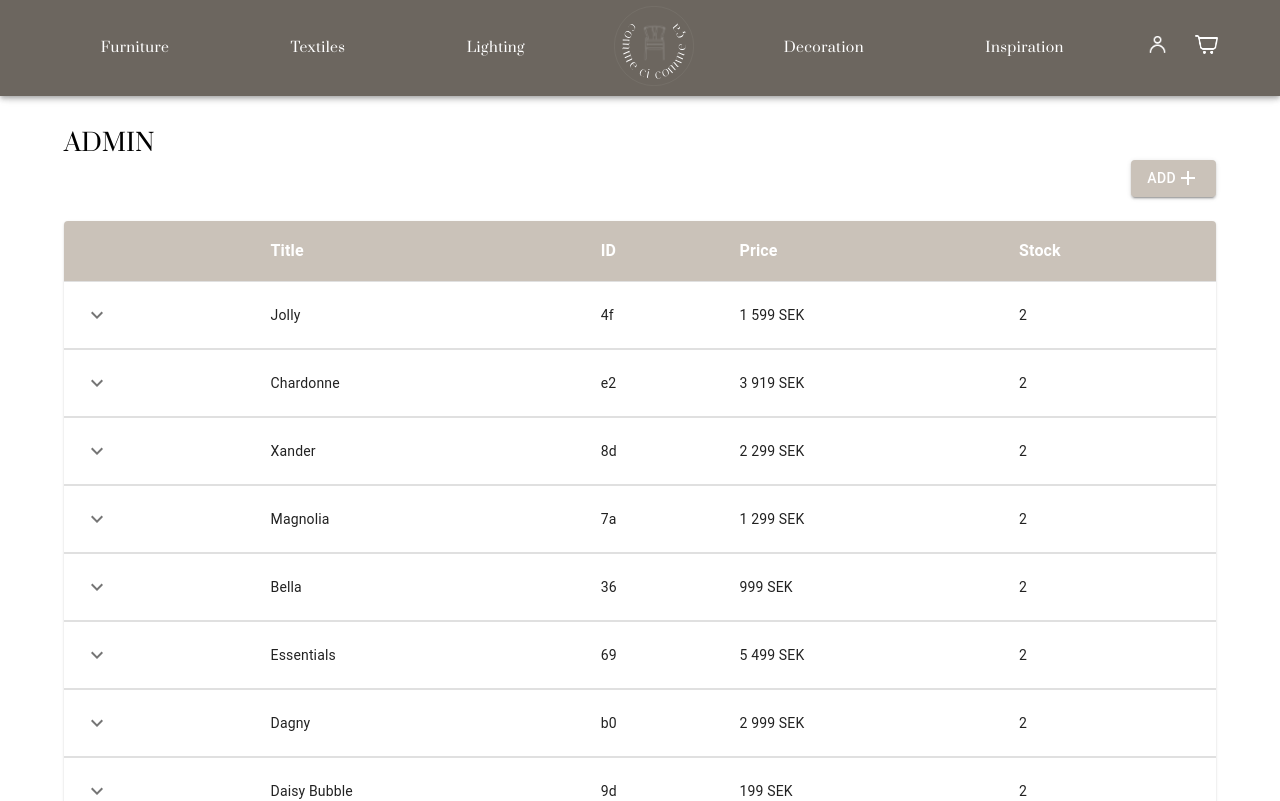
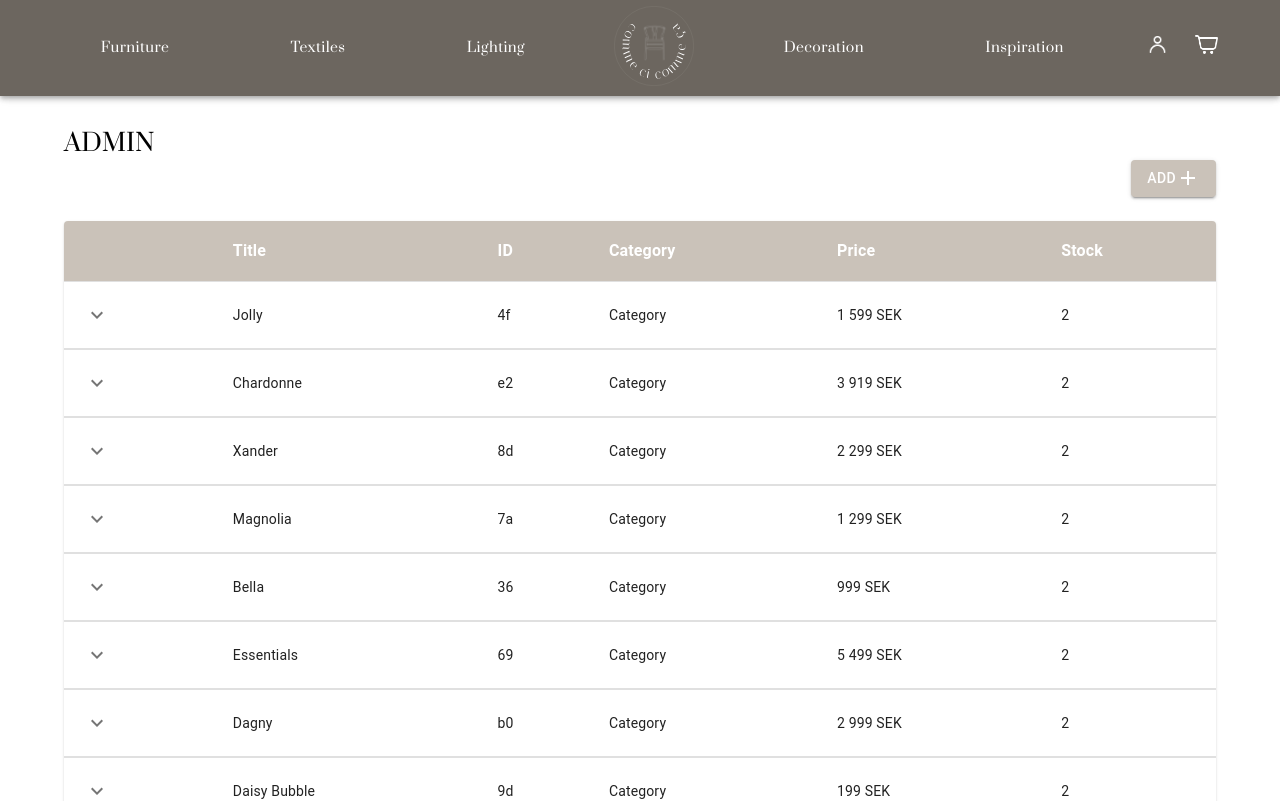
Before and after one commit to millie-wy/slutprojekt-webbshop, a React (Create React App) app in the folder client/: page /admin in a window 1280 px wide. Shown: the top 801 px of the page. Built offline with nearby package versions, Linux system fonts and the light colour scheme; a web font is replaced by a local one.

Commit message:
added mocked category to admin page

```diff
--- a/client/src/components/Admin/AdminCollapsibleTable.tsx
+++ b/client/src/components/Admin/AdminCollapsibleTable.tsx
@@ -32,6 +32,11 @@ function AdminCollapsibleTable() {
             </TableCell>
             <TableCell align="left">
               <Typography variant="subtitle1" fontWeight="bold" color="white">
+                Category
+              </Typography>
+            </TableCell>
+            <TableCell align="left">
+              <Typography variant="subtitle1" fontWeight="bold" color="white">
                 Price
               </Typography>
             </TableCell>
--- a/client/src/components/Admin/AdminProductList.tsx
+++ b/client/src/components/Admin/AdminProductList.tsx
@@ -52,6 +52,7 @@ function AdminProductList(props: Props) {
           {props.product.title}
         </TableCell>
         <TableCell>{props.product.id}</TableCell>
+        <TableCell>Category</TableCell> {/* HERE GOES THE CATEGORY DATA */}
         <TableCell>{numWithSpaces(props.product.price)} SEK</TableCell>
         <TableCell>2</TableCell> {/* HERE GOES THE STOCK DATA */}
       </TableRow>
@@ -83,6 +84,9 @@ function AdminProductList(props: Props) {
                     </TableCell>
                     <TableCell align="center" style={{ color: "#6C665F" }}>
                       Title
+                    </TableCell>
+                    <TableCell align="center" style={{ color: "#6C665F" }}>
+                      Category
                     </TableCell>
                     <TableCell align="center" style={{ color: "#6C665F" }}>
                       Price
```
